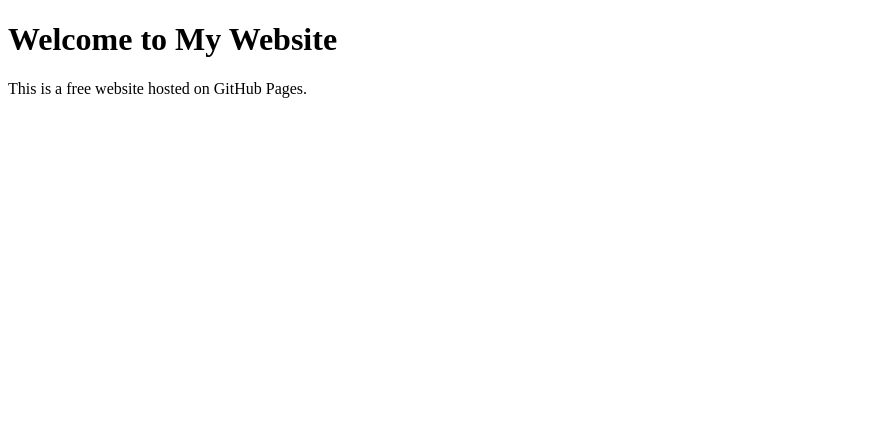
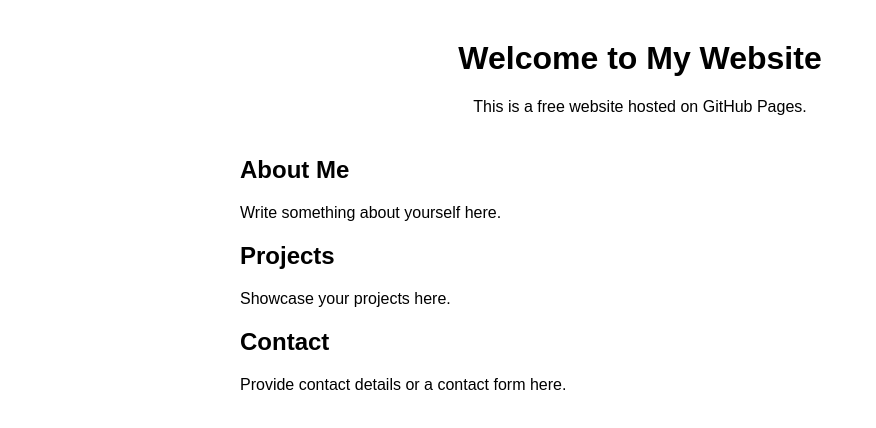
Before and after one commit to sikandar23/sikandar23, a plain HTML site: page index.html in a window 1280 px wide. Shown: the whole page, without its empty margins (0-876 px from the left). Drawn offline with Linux system fonts and the light colour scheme.

Commit message:
Update index.html

```diff
--- a/index.html
+++ b/index.html
@@ -2,9 +2,33 @@
 <html>
 <head>
     <title>My Website</title>
+    <style>
+        body {
+            font-family: Arial, sans-serif;
+            margin: 40px;
+        }
+        header {
+            text-align: center;
+            margin-bottom: 40px;
+        }
+        .content {
+            max-width: 800px;
+            margin: auto;
+        }
+    </style>
 </head>
 <body>
-    <h1>Welcome to My Website</h1>
-    <p>This is a free website hosted on GitHub Pages.</p>
+    <header>
+        <h1>Welcome to My Website</h1>
+        <p>This is a free website hosted on GitHub Pages.</p>
+    </header>
+    <div class="content">
+        <h2>About Me</h2>
+        <p>Write something about yourself here.</p>
+        <h2>Projects</h2>
+        <p>Showcase your projects here.</p>
+        <h2>Contact</h2>
+        <p>Provide contact details or a contact form here.</p>
+    </div>
 </body>
 </html>
```
